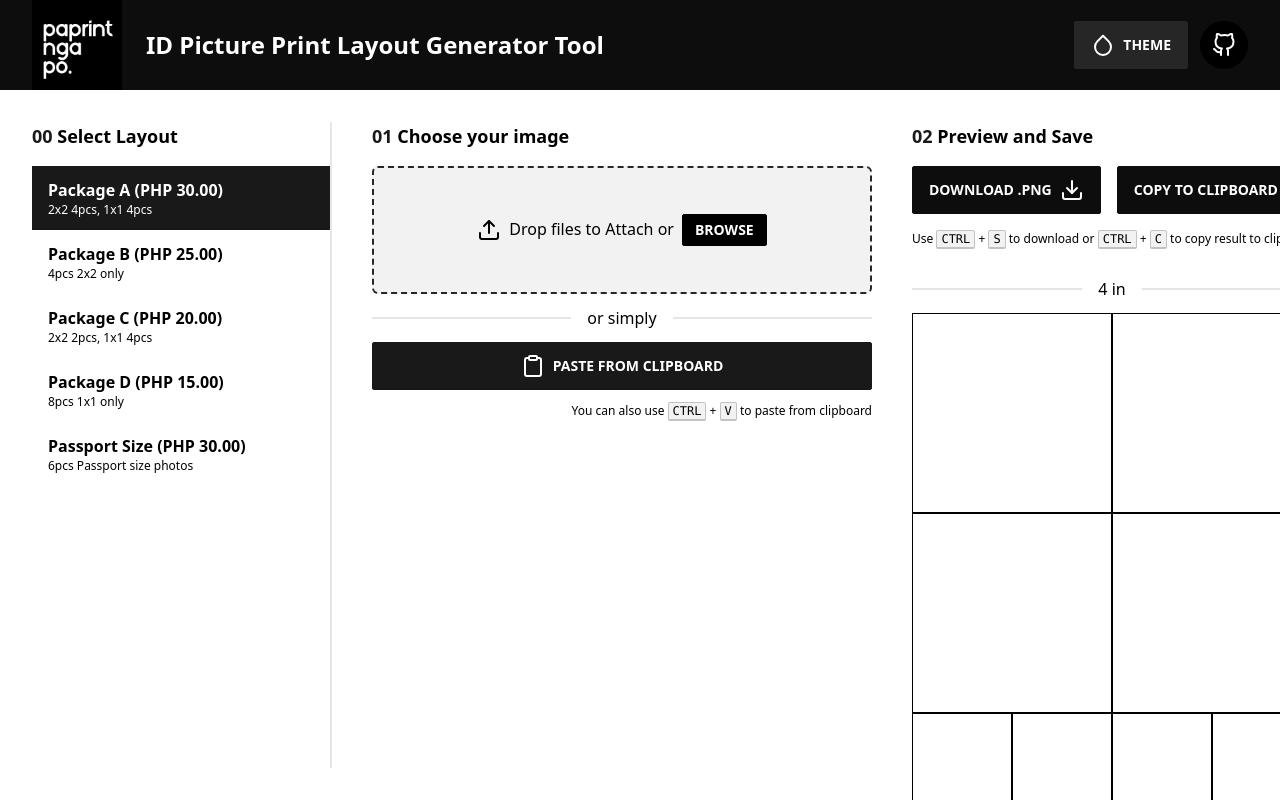
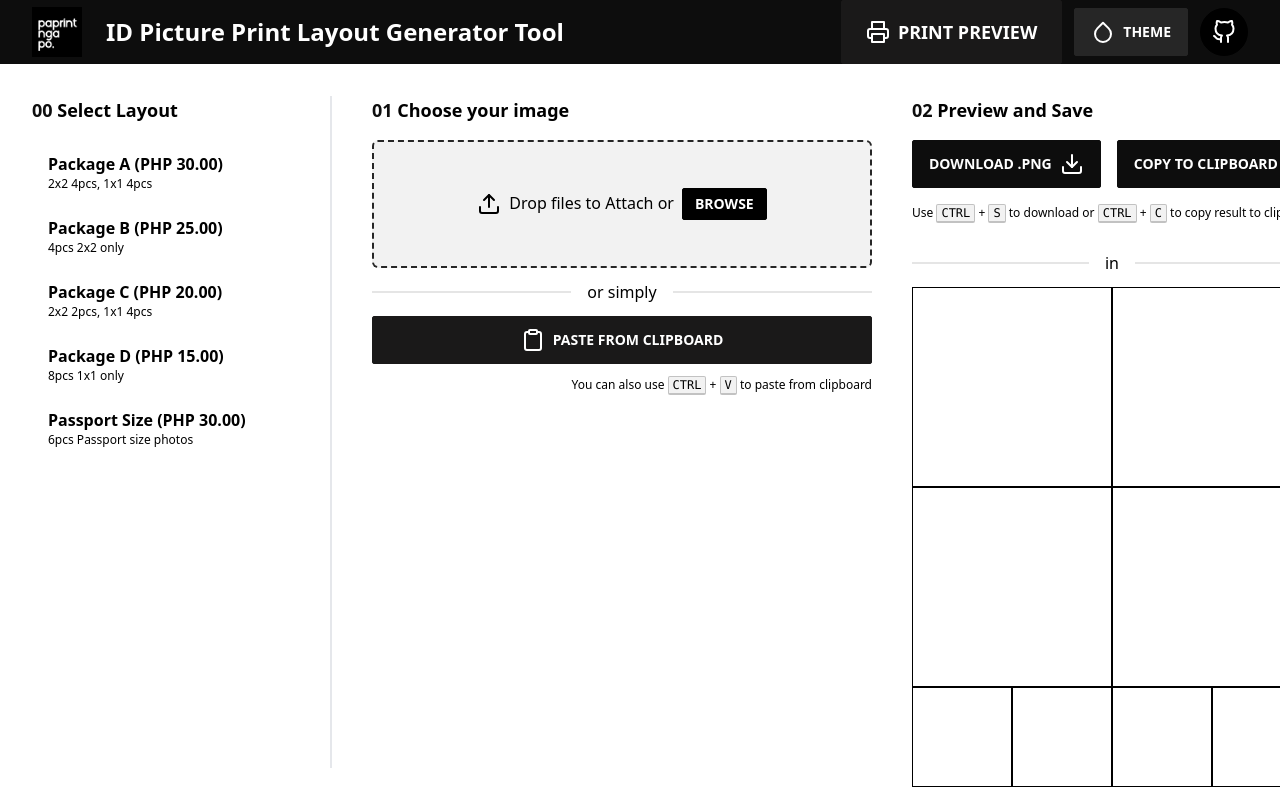
Before and after one commit to andreitrinidad/next-id-picture-layout-generator, a Next.js app: page / in a window 1280 px wide. Built offline with nearby package versions, Linux system fonts and the light colour scheme.

Commit message:
🚧 Print Feature

```diff
--- a/package.json
+++ b/package.json
@@ -22,6 +22,7 @@
     "react-dom": "18.2.0",
     "react-feather": "^2.0.10",
     "react-image-crop": "^10.0.4",
+    "react-to-print": "^2.14.7",
     "react-toastify": "^9.0.5"
   },
   "devDependencies": {
--- a/src/components/AppHeader.tsx
+++ b/src/components/AppHeader.tsx
@@ -1,20 +1,25 @@
 import Image from 'next/image';
+import Link from 'next/link';
 import React from 'react';
 import * as Icon from 'react-feather';
+import { useImageContext } from '../contexts/ImageContext';
 
 interface IAppHeaderProps {
-	setTheme: Function;
+  print: Function;
 }
 
-export const AppHeader: React.FC<IAppHeaderProps> = ({ setTheme }) => {
+export const AppHeader: React.FC<IAppHeaderProps> = ({ print }) => {
+
+  const {data, setData} = useImageContext();
+
 	return (
 		<header className="flex bg-primary px-8 items-center justify-between gap-6">
-			<a href="https://www.facebook.com/portalngprint" className="relative h-[90px] w-[90px]">
+			<a href="https://www.facebook.com/portalngprint" className="relative h-[50px] w-[50px]">
 				<Image
 					src="/paprintngapo.png"
 					layout="fill"
-					height={90}
-					width={90}
+					height={50}
+					width={50}
           alt="Paprint Nga Po"
 				/>
 			</a>
@@ -23,6 +28,14 @@ export const AppHeader: React.FC<IAppHeaderProps> = ({ setTheme }) => {
 			</h1>
 			{/* header */}
 			<div className="flex items-center gap-2">
+
+					<button
+						className="btn btn-secondary btn-lg gap-2"
+            onClick={() => print()}
+					>
+						<Icon.Printer />
+            Print Preview
+					</button>
 				<div className="dropdown dropdown-left ">
 					<label tabIndex={0} className="btn btn-accent m-1 gap-2">
 						<Icon.Droplet /> theme
@@ -39,8 +52,13 @@ export const AppHeader: React.FC<IAppHeaderProps> = ({ setTheme }) => {
 								<li
 									key={i}
 									onClick={() => {
-										setTheme(val);
+										// setTheme(val);
 										localStorage.setItem('theme', val);
+                    setData((prevState: any) => {
+                      const newData = { ...prevState };
+                      newData.theme = '';
+                      return newData;
+                    })
 									}}
 								>
 									<a>{val}</a>
--- a/src/components/LayoutSelector.tsx
+++ b/src/components/LayoutSelector.tsx
@@ -1,24 +1,33 @@
 import classNames from 'classnames';
 import React from 'react';
 import * as Icon from 'react-feather';
+import { useImageContext } from '../contexts/ImageContext';
 import layouts from '../layouts';
 
-interface ILayoutSelectorProps {
-	selectedLayout: string;
-	setSelectedLayout: (layout: string) => void;
-}
 
-export const LayoutSelector: React.FC<ILayoutSelectorProps> = (props) => {
-	const { selectedLayout, setSelectedLayout } = props;
+
+export const LayoutSelector: React.FC = () => {
+	// const { selectedLayout, setSelectedLayout } = props;
+	const { data, setData } = useImageContext();
+
+  function setSelectedLayout(layout: string) {
+    setData((prevState: any) => {
+      const newData = {...prevState};
+      newData.selectedLayout = layout
+      return newData;
+    });
+  }
+
+
 	return (
 		<div className="border-r-2 min-w-[300px]">
 			<h2 className="text-lg font-semibold mb-4">
-				<span className="text-secondary font-bold">00</span> Select
+				<span className="text-primary font-bold">00</span> Select
 				Layout
 			</h2>
 			<ul className="menu">
 				{Object.values(layouts).map((layout, i) => {
-					const active = layout.name == selectedLayout;
+					const active = layout.name == data?.selectedLayout;
 
 					return (
 						<li key={i}>
--- a/src/pages/index.tsx
+++ b/src/pages/index.tsx
@@ -15,7 +15,7 @@ import { HexColorPicker } from 'react-colorful';
 import 'react-image-crop/dist/ReactCrop.css';
 import Image from 'next/image';
 import LayoutPreview from '../components/LayoutPreview';
-import exportAsImage, { copyImage } from '../utils/exportAsImage';
+import exportAsImage, { copyImage, printImage } from '../utils/exportAsImage';
 import Head from 'next/head';
 import { ToastContainer, toast } from 'react-toastify';
 import 'react-toastify/dist/ReactToastify.css';
@@ -27,6 +27,7 @@ import { LayoutSelector } from '../components/LayoutSelector';
 import layouts from '../layouts';
 import { setTimeout } from 'timers/promises';
 import { useImageContext } from '../contexts/ImageContext';
+import { useRouter } from 'next/router';
 
 function centerAspectCrop(
 	mediaWidth: number,
@@ -53,26 +54,28 @@ const Home: NextPage = () => {
 	const previewCanvasRef = useRef<HTMLCanvasElement>(null);
 	const imgRef = useRef<HTMLImageElement>(null);
 	const reactCropRef = useRef(null);
+	const router = useRouter();
 	const [crop, setCrop] = useState<Crop>();
 	const [completedCrop, setCompletedCrop] = useState<PixelCrop>();
 	const [scale, setScale] = useState(1);
 	const [rotate, setRotate] = useState(0);
 	const [aspect, setAspect] = useState<number | undefined>(1 / 1);
-	const [imagePreviewSrc, setImagePreviewSrc] = useState('');
+	// const [imagePreviewSrc, setImagePreviewSrc] = useState('');
 	const [bgColor, setBgColor] = useState('#FFF');
 	const [borderColor, setBorderColor] = useState('#000');
 	const [pixelDensityCopy, setPixelDensityCopy] = useState(220);
 	const [pixelDensityDL, setPixelDensityDL] = useState(220);
 	const previewRef = useRef<HTMLDivElement>(null);
 	const replaceBtnRef = useRef<HTMLButtonElement>(null);
-	const [theme, setTheme] = useState('light');
+	const [theme, setTheme] = useState('lofi');
 	const [confirmModal, setConfirmModal] = useState(false);
-	const [selectedLayout, setSelectedLayout] = useState(layouts[0].name);
-	const [forceUpdate, setForceUpdate] = useState(0);
+	// const [selectedLayout, setSelectedLayout] = useState(layouts[0].name);
 	// image modifcation related states
-  const [brightness, setBrightness] = useState(100);
-	const [contrast, setContrast] = useState(100);
-  const {data, setData} = useImageContext();
+
+	const { data, setData } = useImageContext();
+	// const { imagePreviewSrc = '' } = data;
+	const imagePreviewSrc = data?.imagePreviewSrc;
+	const selectedLayout = data?.selectedLayout;
 
 	function onSelectFile(e: React.ChangeEvent<HTMLInputElement>) {
 		if (e.target.files && e.target.files.length > 0) {
@@ -147,7 +150,11 @@ const Home: NextPage = () => {
 				scale,
 				rotate
 			);
-			setImagePreviewSrc(imgUrl);
+			setData((prevState: any) => {
+				const newData = { ...prevState };
+				newData.imagePreviewSrc = imgUrl;
+				return newData;
+			});
 		}
 	};
 
@@ -353,17 +360,23 @@ const Home: NextPage = () => {
 		);
 	}
 
+	function printPreview() {
+		printImage(previewRef.current, pixelDensityCopy, () => {
+			toast.success('Generated print preview');
+      router.push('/print');
+		});
+	}
+
 	function downloadResult() {
 		exportAsImage(previewRef.current, 'image', pixelDensityDL, () =>
 			toast.success('Image downloaded!')
 		);
 	}
 
+
 	useEffect(() => {
     const savedTheme = localStorage.getItem('theme') || 'lofi';
     setTheme(savedTheme);
-		setPixelDensityCopy(220);
-		setPixelDensityDL(220);
 
 		function detectKeys(event: any) {
 			if ((event.ctrlKey || event.metaKey) && event.keyCode == 83) {
@@ -426,16 +439,23 @@ const Home: NextPage = () => {
 
 	function removeImage() {
 		setImgSrc('');
-		setImagePreviewSrc('');
+		// setImagePreviewSrc('');
+		setData((prevState: any) => {
+			const newData = { ...prevState };
+			newData.imagePreviewSrc = '';
+			return newData;
+		});
 	}
 
 	function getTotalHeight() {
+		if (!data?.selectedLayout) return;
 		const height = Object.values(layouts[activeLayoutIndex].printLayout)
 			.map((x: number) => Object.values(x)[0]?.height)
 			.reduce((prev, cur) => prev + cur);
 		return height;
 	}
 	function getTotalWidth() {
+		if (!data?.selectedLayout) return;
 		const width = Object.values(layouts[activeLayoutIndex].printLayout)
 			.map((x: number) => Object.values(x))[1]
 			.map((x) => x.width)
@@ -463,7 +483,8 @@ const Home: NextPage = () => {
 				/>
 				{/* <!-- Primary Meta Tags --> */}
 				<title>
-					IDPPLG (ID Picture Print Layout Generator) Tool - by Andrei Trinidad
+					IDPPLG (ID Picture Print Layout Generator) Tool - by Andrei
+					Trinidad
 				</title>
 				<meta
 					name="title"
@@ -509,16 +530,13 @@ const Home: NextPage = () => {
 					content="https://og-image.vercel.app/ID%20Picture%20Print%20Layout%20Generator%20Tool%20by%20%40andreitrinidad.png?theme=dark&md=0&fontSize=75px&images=https%3A%2F%2Fassets.vercel.com%2Fimage%2Fupload%2Ffront%2Fassets%2Fdesign%2Fnextjs-white-logo.svg&images=https%3A%2F%2Fcdn.jsdelivr.net%2Fgh%2Fremojansen%2Flogo.ts%40master%2Fts.svg"
 				/>
 			</Head>
-			<AppHeader setTheme={setTheme} />
+			<AppHeader setTheme={setTheme} print={printPreview} />
 
 			<section className="flex flex-1 p-8 gap-10 bg-base-100 overflow-scroll">
-				<LayoutSelector
-					selectedLayout={selectedLayout}
-					setSelectedLayout={setSelectedLayout}
-				/>
+				<LayoutSelector />
 				<div className="flex-1 max-w-xl min-w-[500px]">
 					<h2 className="text-lg font-semibold mb-4">
-						<span className="text-secondary font-bold">01</span>{' '}
+						<span className="text-primary font-bold">01</span>{' '}
 						Choose your image
 					</h2>
 					{/* Controls */}
@@ -542,7 +560,7 @@ const Home: NextPage = () => {
 				</div>
 				<div className="flex-1">
 					<h2 className="text-lg font-semibold mb-4">
-						<span className="text-secondary font-bold">02</span>{' '}
+						<span className="text-primary font-bold">02</span>{' '}
 						Preview and Save
 					</h2>
 					<div className="flex gap-4 mb-4 flex-wrap">
@@ -575,8 +593,8 @@ const Home: NextPage = () => {
 							<div className="divider">{getTotalWidth()} in</div>
 							<LayoutPreview
 								imagePreviewSrc={imagePreviewSrc}
-								bgColor={bgColor}
-								borderColor={borderColor}
+								bgColor={data?.bgColor}
+								borderColor={data?.borderColor}
 								ppi={100}
 								selectedLayout={selectedLayout}
 							/>
@@ -591,10 +609,10 @@ const Home: NextPage = () => {
 					<div className="absolute -z-10 top-0 left-0 h-2 w-2 overflow-hidden ">
 						<LayoutPreview
 							ref={previewRef}
-							imagePreviewSrc={imagePreviewSrc}
-							borderColor={borderColor}
-							bgColor={bgColor}
-							ppi={pixelDensityDL}
+							imagePreviewSrc={data?.imagePreviewSrc}
+							borderColor={data?.borderColor}
+							bgColor={data?.bgColor}
+							ppi={220}
 							selectedLayout={selectedLayout}
 						/>
 					</div>
@@ -702,53 +720,85 @@ const Home: NextPage = () => {
 				<div className="flex-1 max-w-[300px] min-w-[300px]">
 					<div className="flex justify-between items-center mb-4">
 						<h2 className="text-lg font-semibold">
-              <span className="text-secondary font-bold">03</span>{' '}
+							<span className="text-primary font-bold">03</span>{' '}
 							Adjustments
 						</h2>
-            <button className="btn btn-xs btn-ghost" onClick={() => {
+						<button
+							className="btn btn-xs btn-ghost"
+							onClick={() => {
 								setData({
 									brightness: 100,
 									contrast: 100,
-                saturation: 100
-              })
-            }}>RESET</button>
+									saturation: 100,
+								});
+							}}
+						>
+							RESET
+						</button>
 					</div>
 
 					<div className="">
 						<label className="block uppercase font-bold text-sm mb-4">
-              Brightness: <span className="badge badge-primary badge-outline">{data?.brightness}%</span>
-              <input type="range" min="0" max="200" value={data?.brightness} className="range range-lg mt-2" onChange={(e) => {
+							Brightness:{' '}
+							<span className="badge badge-primary badge-outline">
+								{data?.brightness}%
+							</span>
+							<input
+								type="range"
+								min="0"
+								max="200"
+								value={data?.brightness}
+								className="range range-lg mt-2"
+								onChange={(e) => {
 									setData((prevState: any) => {
-                  const newData = {...prevState};
-                  newData.brightness = e.target.value
+										const newData = { ...prevState };
+										newData.brightness = e.target.value;
 										return newData;
-                })
-              }} />
+									});
+								}}
+							/>
 						</label>
 						<label className="block uppercase font-bold text-sm mb-4">
-              Contrast: <span className="badge badge-primary badge-outline">{data?.contrast}%</span>
-              <input type="range" min="0" max="200" value={data?.contrast} className="range range-lg mt-2" onChange={(e) => {
+							Contrast:{' '}
+							<span className="badge badge-primary badge-outline">
+								{data?.contrast}%
+							</span>
+							<input
+								type="range"
+								min="0"
+								max="200"
+								value={data?.contrast}
+								className="range range-lg mt-2"
+								onChange={(e) => {
 									setData((prevState: any) => {
-                  const newData = {...prevState};
-                  newData.contrast = e.target.value
+										const newData = { ...prevState };
+										newData.contrast = e.target.value;
 										return newData;
-                })
-              }} />
+									});
+								}}
+							/>
 						</label>
 						<label className="block uppercase font-bold text-sm">
-              Saturation: <span className="badge badge-primary badge-outline">{data?.saturation}%</span>
-              <input type="range" min="0" max="200" value={data?.saturation} className="range range-lg mt-2" onChange={(e) => {
+							Saturation:{' '}
+							<span className="badge badge-primary badge-outline">
+								{data?.saturation}%
+							</span>
+							<input
+								type="range"
+								min="0"
+								max="200"
+								value={data?.saturation}
+								className="range range-lg mt-2"
+								onChange={(e) => {
 									setData((prevState: any) => {
-                  const newData = {...prevState};
-                  newData.saturation = e.target.value
+										const newData = { ...prevState };
+										newData.saturation = e.target.value;
 										return newData;
-                })
-              }} />
+									});
+								}}
+							/>
 						</label>
-
 					</div>
-
-
 				</div>
 			</section>
 			{/* modals */}
--- /dev/null
+++ b/src/pages/print.tsx
@@ -0,0 +1,60 @@
+import type { NextPage } from 'next';
+import * as Icon from 'react-feather';
+import Link from 'next/link';
+import LayoutPreview from '../components/LayoutPreview';
+import { useImageContext } from '../contexts/ImageContext';
+import { useEffect, useRef, useState } from 'react';
+import { useReactToPrint } from 'react-to-print';
+import Image from 'next/image';
+
+const PrintPreview: NextPage = () => {
+  const { data, setData } = useImageContext();
+  const printRef = useRef<HTMLDivElement>(null);
+  const [image, setImage] = useState<string>();
+  const [theme, setTheme] = useState('');
+  // const { imagePreviewSrc = '' } = data;
+  const imagePreviewSrc = data?.imagePreviewSrc;
+  const handlePrint = useReactToPrint({
+    content: () => printRef.current,
+  });
+
+  useEffect(() => {
+    const image = localStorage.getItem('image');
+    setImage(image || '');
+
+    const savedTheme = localStorage.getItem('theme') || 'lofi';
+    setTheme(savedTheme);
+  }, [])
+
+
+
+	return (
+		<div data-theme={theme} className="flex flex-col bg-base-100" >
+			<header className="flex bg-primary px-8 items-center justify-between gap-6">
+         <Link href="/">
+						<a className="btn btn-circle">
+							<Icon.ArrowLeft />
+						</a>
+					</Link>
+				<h1 className="text-primary-content text-2xl font-bold flex-1">
+					Print Preview
+				</h1>
+				{/* header */}
+				<div className="flex items-center gap-2">
+						<button className="btn btn-secondary btn-lg gap-2" onClick={handlePrint}>
+							<Icon.Printer />
+							Print
+						</button>
+				</div>
+			</header>
+      <div ref={printRef} className='w-[1100px] h-[1540px] bg-white print:bg-black'>
+        <div className=''>
+          <img src={image}/>
+        </div>
+      </div>
+
+		</div>
+	);
+};
+
+export default PrintPreview;
```
Also changed, not shown: src/components/LayoutPreview.tsx (+4 -4 lines), src/contexts/ImageContext.tsx (+11 -1 lines), src/utils/exportAsImage.tsx (+14 -14 lines). Lines whose indentation alone changed are shown as unchanged.
